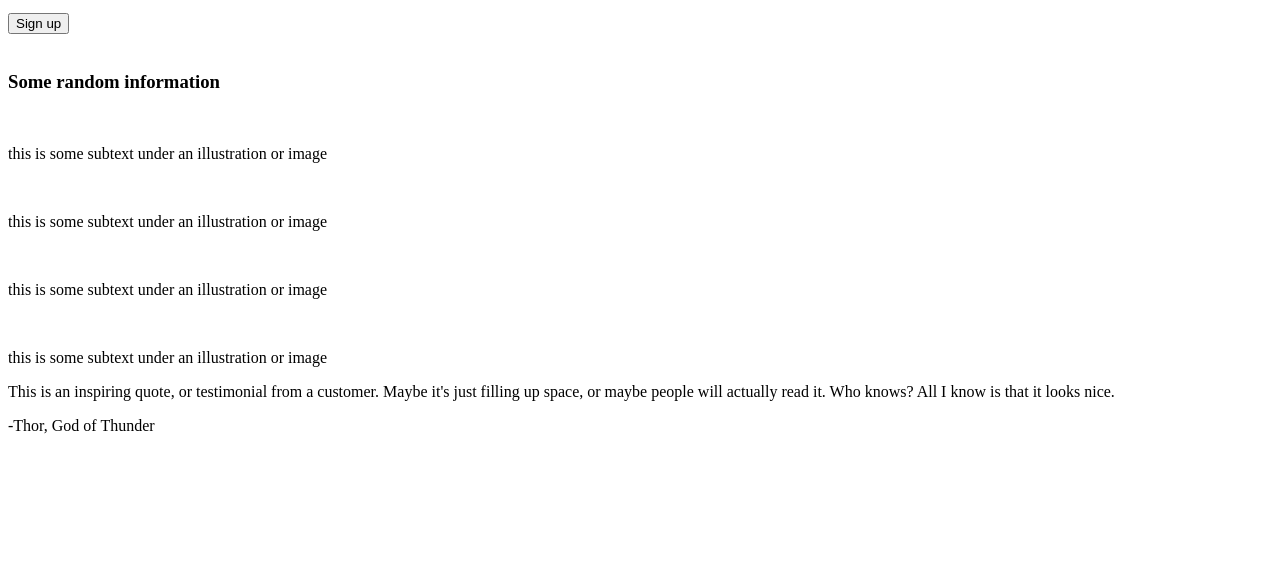
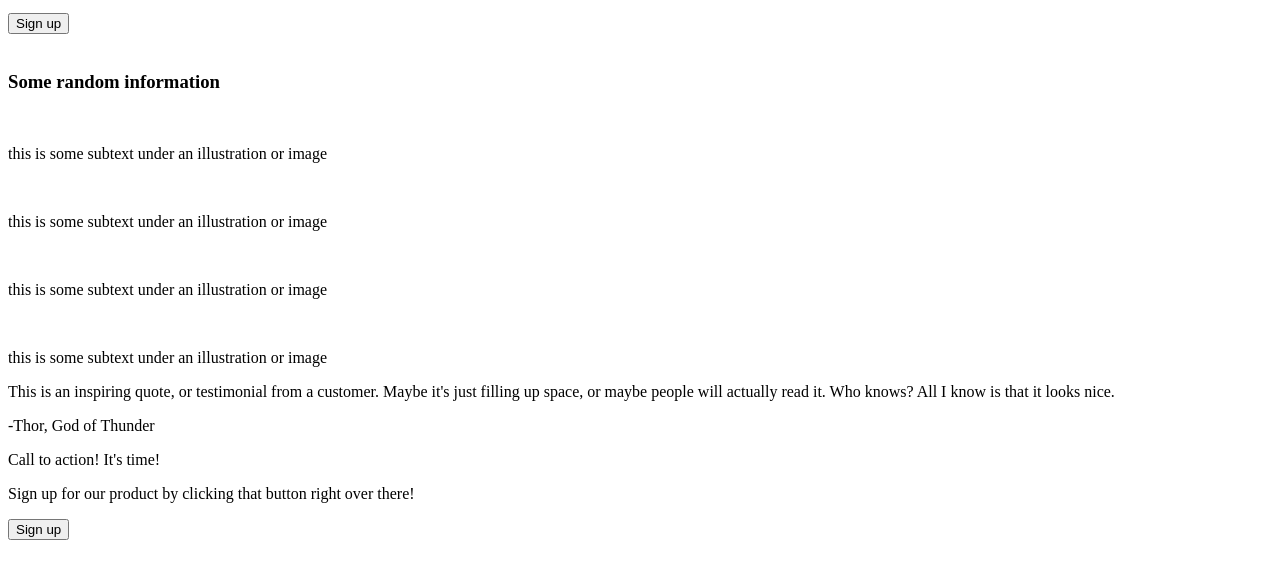
Before and after one commit to Primz125/top_landing_page, a plain HTML site: page index.html in a window 1280 px wide. Shown: the part 197-776 px from the top of the page. Drawn offline with Linux system fonts and the light colour scheme.

Commit message:
Create the "call to action" section
This creates the call to action text and button
inside of it's own <div> in the index file.
This will complete the bulk of the html for the
landing page. From here the next step is to
further develop the html to work with flexbox
and style the page.

```diff
--- a/index.html
+++ b/index.html
@@ -54,5 +54,12 @@
         </p>
         <p>-Thor, God of Thunder</p>
     </div>
+    <div class="call">
+        <div class="text">
+            <p>Call to action! It's time!</p>
+            <p>Sign up for our product by clicking that button right over there!</p>
+        </div>
+        <button>Sign up</button>
+    </div>
 </body>
 </html>
```
